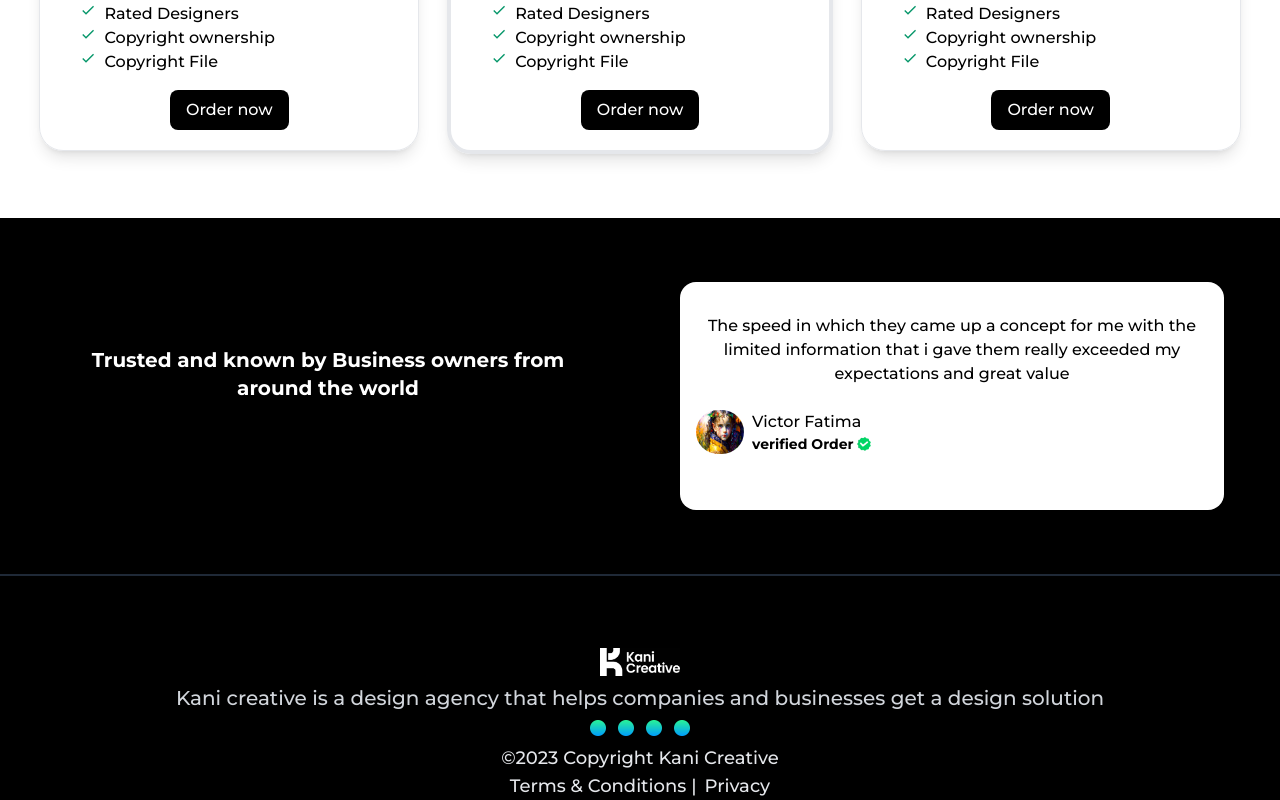
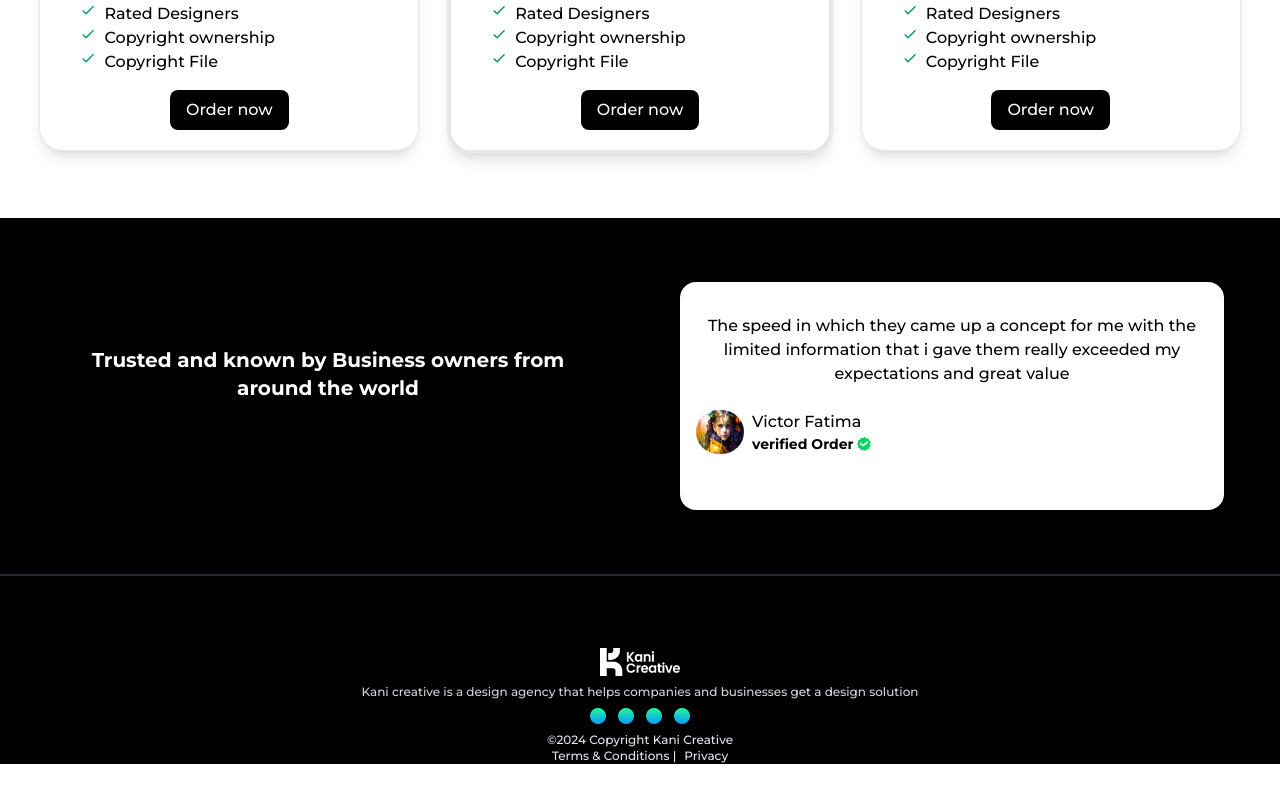
Before and after one commit to patrickashi/kanicreative, a React (Create React App) app: page / in a window 1280 px wide. Shown: the part 923-1723 px from the top of the page. After the commit the page ends 1687 px from the top, so only its background shows below. Built offline with nearby package versions, Linux system fonts and the light colour scheme.

Commit message:
text
text l

```diff
--- a/src/Components/Footer.jsx
+++ b/src/Components/Footer.jsx
@@ -9,7 +9,7 @@ const Footer = () => {
             <div className="lg:w-[800px] grid mx-auto">
                 <div>
                     <img className="w-20 mx-auto py-2" src={logo1} alt="" />
-                    <p className="text-center text-gray-300">
+                    <p className="text-center text-gray-300 text-xs">
                         Kani creative is a design agency that helps
                         companies and businesses get a design solution
                     </p>
@@ -21,9 +21,9 @@ const Footer = () => {
                     <img className="w-4" src={newmoon} alt="/" />
                 </div>
 
-                <div>
-                    <p className="text-center text-lg text-gray-200"> ©2023 Copyright Kani Creative</p>
-                    <ul className="flex text-center justify-center text-lg text-gray-200 gap-2">
+                <div className="text-xs">
+                    <p className="text-center text-gray-200"> ©2024 Copyright Kani Creative</p>
+                    <ul className="flex text-center justify-center text-gray-200 gap-2">
                         <li>Terms & Conditions |</li>
                         <li >Privacy</li>
                     </ul>
```
